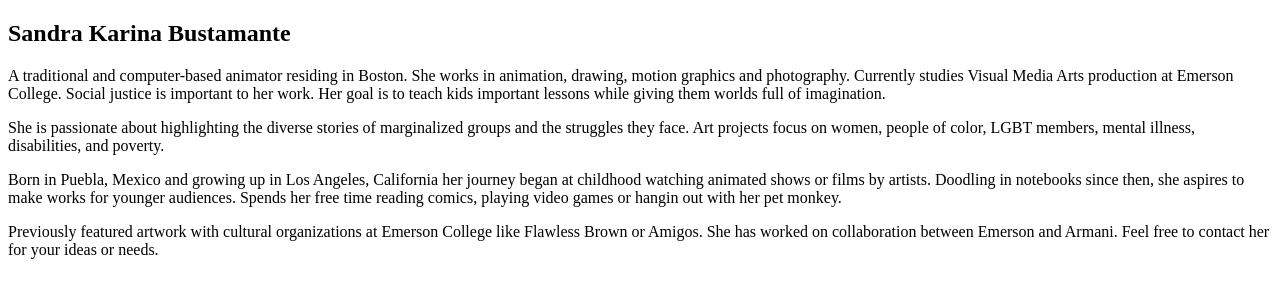
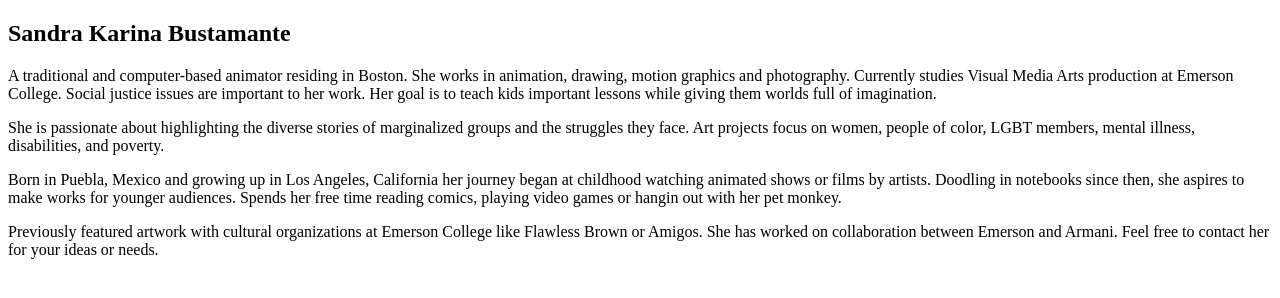
Before and after one commit to SandraKBustamante/semantics, a plain HTML site: page semantics/index.html in a window 1280 px wide. Drawn offline with Linux system fonts and the light colour scheme.

Commit message:
Update index.html

```diff
--- a/semantics/index.html
+++ b/semantics/index.html
@@ -10,7 +10,7 @@
 <body>
     <article>
         <h1> Sandra Karina Bustamante </h1>
-        <p>A traditional and computer-based animator residing in Boston. She works in animation, drawing, motion graphics and photography. Currently studies Visual Media Arts production at Emerson College. Social justice is important to her work. Her goal is to teach kids important lessons while giving them worlds full of imagination. </p>
+        <p>A traditional and computer-based animator residing in Boston. She works in animation, drawing, motion graphics and photography. Currently studies Visual Media Arts production at Emerson College. Social justice issues are important to her work. Her goal is to teach kids important lessons while giving them worlds full of imagination. </p>
 
         <p>She is passionate about highlighting the diverse stories of marginalized groups and the struggles they face. Art projects focus on women, people of color, LGBT members, mental illness, disabilities, and poverty.</p>
 
```
